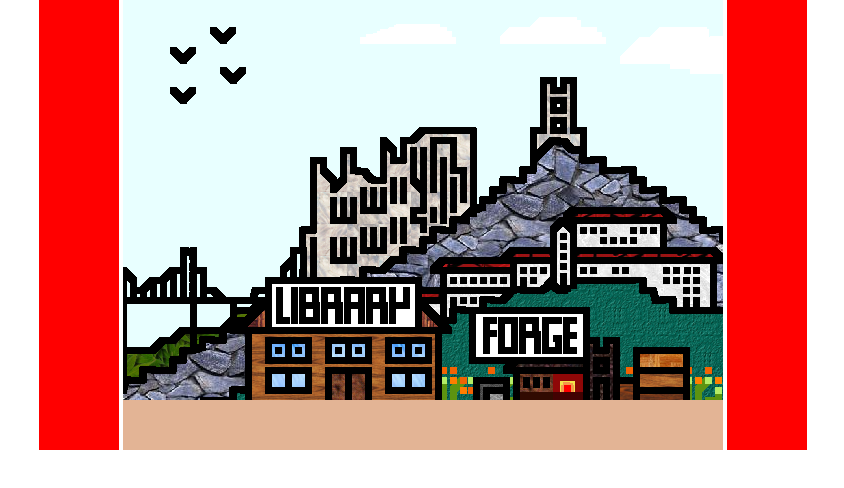
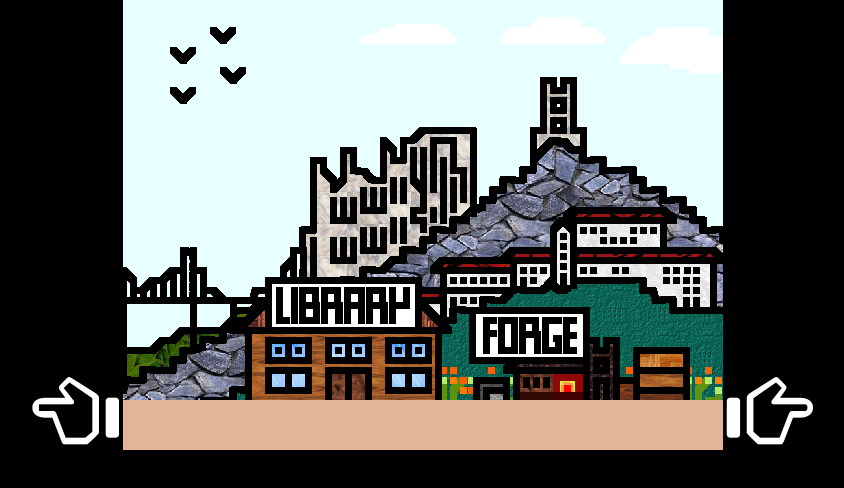
Before and after one commit to drinkingChai/the-vagabond-knight, a plain HTML site: page index.html in a window 1280 px wide. Shown: the top 488 px of the page, without its empty margins (216-1060 px from the left). Drawn offline with nearby package versions, Linux system fonts and the light colour scheme.

Commit message:
glyphicon

```diff
--- a/css/index.css
+++ b/css/index.css
@@ -1,5 +1,5 @@
 body {
-
+	background-color: #000;
 }
 
 .container {
@@ -28,9 +28,8 @@ body {
 	position: relative;
 	font-size: 80px;
 	z-index: 2;
-	background-color: red;
 	width: 80px;
-	height: 450px;
+	color: #fff;
 }
 
 .interactive-layer {
--- a/index.html
+++ b/index.html
@@ -17,7 +17,7 @@
 		<div class="main">
 			<div class="container">
 				<div class="go-left">
-					<!--<span class="glyphicon glyphicon-hand-left" aria-hidden="true"></span>-->
+					<span class="glyphicon glyphicon-hand-left" aria-hidden="true"></span>
 				</div>
 				<div class="slides">
 
@@ -60,7 +60,9 @@
 
 					<img class="background kingdom" src="img/art/kingdom.png">
 				</div>
-				<div class="go-right"></div>
+				<div class="go-right">
+					<span class="glyphicon glyphicon-hand-right" aria-hidden="true"></span>
+				</div>
 			</div>
 		</div>
 
```
